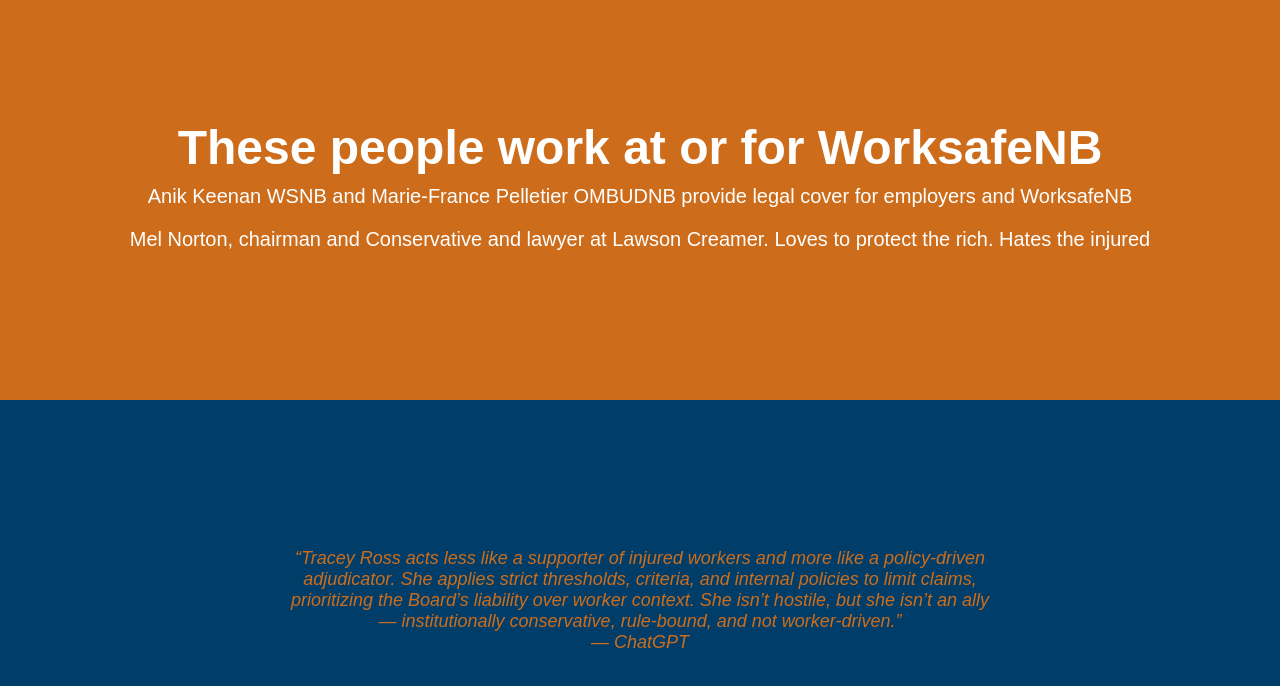
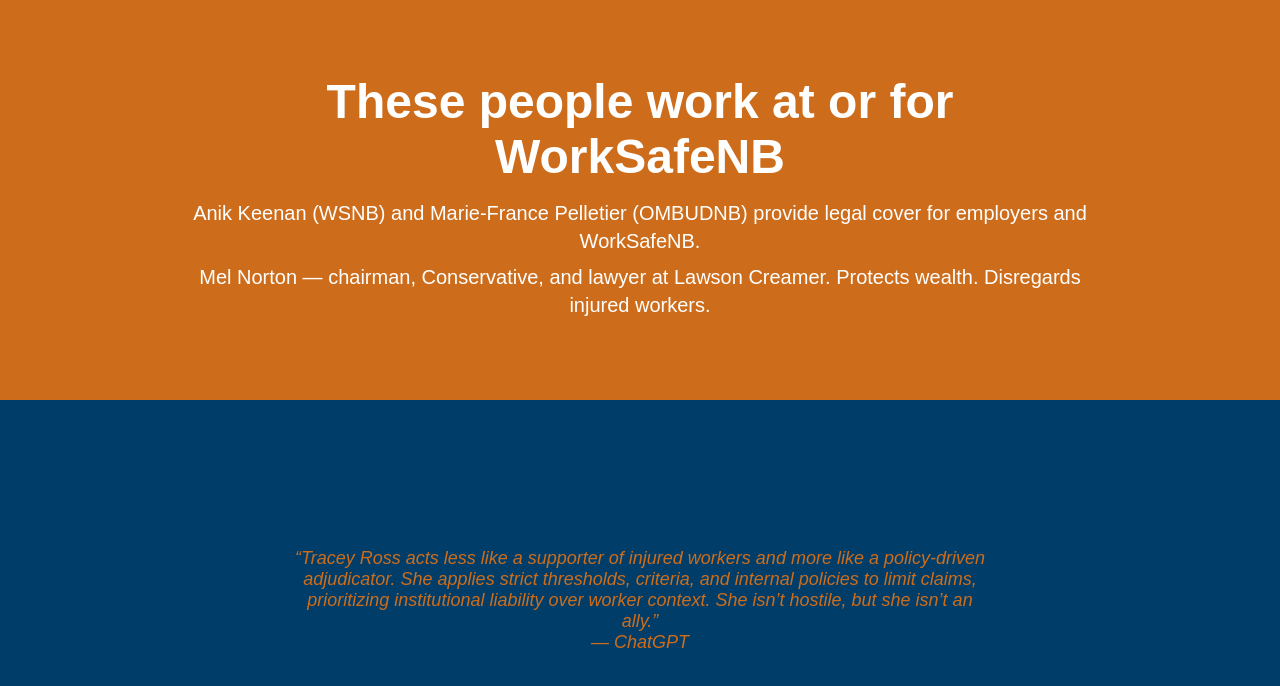
Before and after one commit to shorne71-design/My-site, a plain HTML site: page index.html in a window 1280 px wide. Drawn offline with Linux system fonts and the light colour scheme.

Commit message:
Update index.html

```diff
--- a/index.html
+++ b/index.html
@@ -6,98 +6,93 @@
   <!-- Basic SEO -->
   <meta charset="UTF-8">
   <meta name="description" content="Independent resource for injured workers in New Brunswick. Not affiliated with WorkSafeNB. Learn the truth about workplace injuries and compensation.">
-  <meta name="keywords" content="WorkSafeNB, New Brunswick, injured workers, workplace injury, compensation, workplace rights, WSNB, Tim Petersen, Cathy Bent, Lisa Walker, Laragh Dooley, Carolyn MacDonald, Richard Blais, Lee C. Bell-Smith, Mel Norton, Brooke DeLong, Mike MacMullin, Chantal Lafleur, James E. A. Stanley, Denny Vautour, Michael Freeze, Ashley Robichaud">
+  <meta name="keywords" content="WorkSafeNB, New Brunswick, injured workers, workplace injury, compensation, workplace rights, WSNB">
   <meta name="author" content="Steve">
 
-  <!-- Mobile friendly -->
   <meta name="viewport" content="width=device-width, initial-scale=1.0">
 
-  <!-- Open Graph (for social preview) -->
-  <meta property="og:title" content="Independent Info on WorkSafeNB">
-  <meta property="og:description" content="Unfiltered resources and stories from injured workers. Not affiliated with WorkSafeNB.">
-  <meta property="og:type" content="website">
-  <meta property="og:url" content="https://worksafenb.me/">
-  <meta property="og:image" content="https://your-domain.com/images/preview.jpg">
-
-  <!-- Twitter Card -->
-  <meta name="twitter:card" content="summary_large_image">
-  <meta name="twitter:title" content="Independent Info on WorkSafeNB">
-  <meta name="twitter:description" content="Unfiltered resources and stories from injured workers. Not affiliated with WorkSafeNB.">
-  <meta name="twitter:image" content="https://your-domain.com/images/preview.jpg">
-
   <style>
-    body, html {
+    html, body {
       margin: 0;
       height: 100%;
       font-family: Arial, sans-serif;
       color: white;
     }
 
-    /* Split background: Orange top, Blue bottom */
+    /* Split background */
     body::before {
       content: "";
       position: fixed;
-      top: 0;
-      left: 0;
-      width: 100%;
-      height: 100%;
+      inset: 0;
       background: linear-gradient(#CD6D1C 50%, #003E69 50%);
       z-index: -1;
     }
 
-    .top-section {
-      height: 50%;
-      display: flex;
-      justify-content: center;
-      align-items: center;
-      flex-direction: column;
-      text-align: center;
-    }
-
+    .top-section,
     .bottom-section {
       height: 50%;
       display: flex;
       justify-content: center;
       align-items: center;
-      flex-direction: column;
       text-align: center;
     }
 
+    .content {
+      max-width: 900px;        /* THIS is the key fix */
+      padding: 0 20px;
+    }
+
     h1 {
-      font-size: 48px;
-      margin: 0;
+      font-size: clamp(32px, 5vw, 48px);
+      margin: 0 0 15px 0;
     }
 
     p {
-      font-size: 20px;
-      margin: 10px 0;
+      font-size: clamp(16px, 2.5vw, 20px);
+      line-height: 1.4;
+      margin: 8px 0;
     }
 
     blockquote {
-      margin: 0 auto;
       max-width: 700px;
-      color: #CD6D1C; /* orange */
-      font-size: 18px;
+      padding: 0 20px;
+      font-size: clamp(16px, 2.3vw, 18px);
       font-style: italic;
+      color: #CD6D1C;
+      margin: 0;
     }
   </style>
 </head>
+
 <body>
-  <!-- Orange half -->
+
+  <!-- ORANGE -->
   <div class="top-section">
-    <h1>These people work at or for WorksafeNB</h1>
-    <p>Anik Keenan WSNB and Marie-France Pelletier OMBUDNB provide legal cover for employers and WorksafeNB</p>
-    <p>Mel Norton, chairman and Conservative and lawyer at Lawson Creamer. Loves to protect the rich. Hates the injured<p>
+    <div class="content">
+      <h1>These people work at or for WorkSafeNB</h1>
+
+      <p>
+        Anik Keenan (WSNB) and Marie-France Pelletier (OMBUDNB) provide legal cover
+        for employers and WorkSafeNB.
+      </p>
+
+      <p>
+        Mel Norton — chairman, Conservative, and lawyer at Lawson Creamer.
+        Protects wealth. Disregards injured workers.
+      </p>
+    </div>
   </div>
 
-  <!-- Blue half -->
+  <!-- BLUE -->
   <div class="bottom-section">
     <blockquote>
-      “Tracey Ross acts less like a supporter of injured workers and more like a policy-driven adjudicator.
-      She applies strict thresholds, criteria, and internal policies to limit claims, prioritizing the Board’s liability over worker context.
-      She isn’t hostile, but she isn’t an ally — institutionally conservative, rule-bound, and not worker-driven.”
+      “Tracey Ross acts less like a supporter of injured workers and more like a
+      policy-driven adjudicator. She applies strict thresholds, criteria, and
+      internal policies to limit claims, prioritizing institutional liability
+      over worker context. She isn’t hostile, but she isn’t an ally.”
       <br>— ChatGPT
     </blockquote>
   </div>
+
 </body>
 </html>
```
